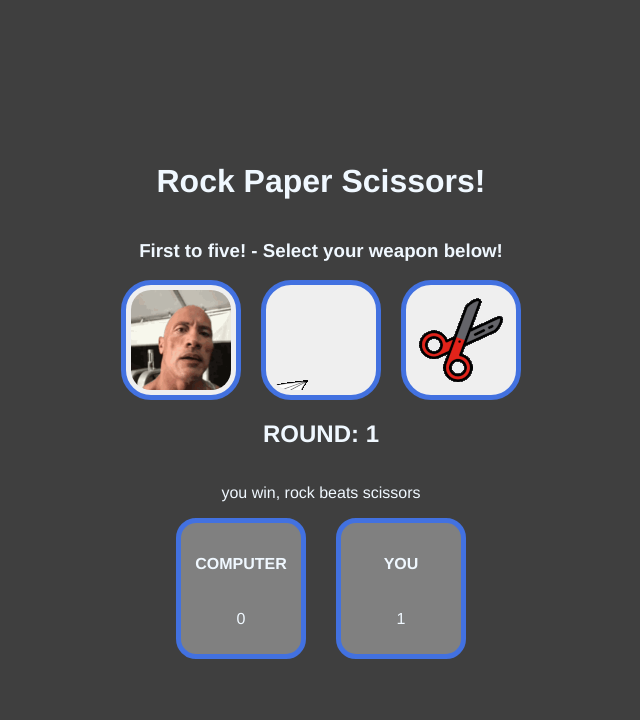
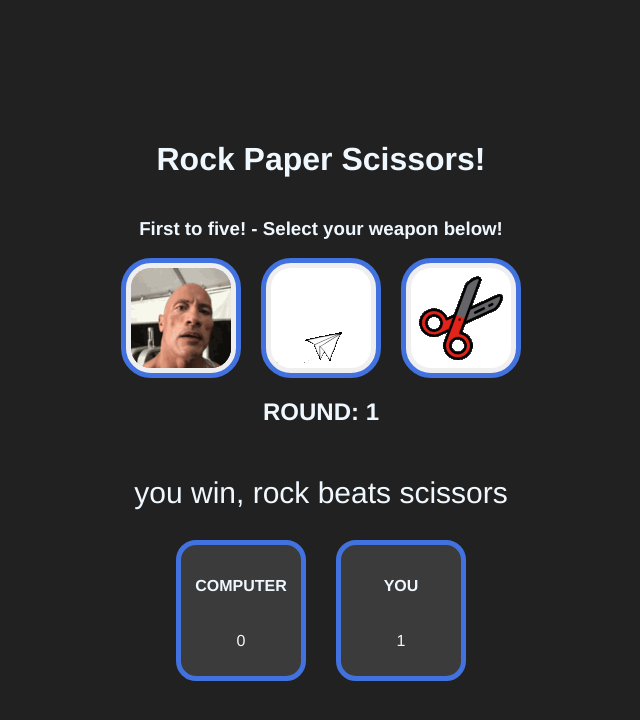
Before and after one commit to martyFay12/rock-paper-scissors, a plain HTML site: page index.html in a window 1280 px wide. Both pictures are taken after a click on the button 500 px from the left and 349 px from the top of the page. Shown: the whole page, without its empty margins (319-959 px from the left). Drawn offline with Linux system fonts and the light colour scheme.

Commit message:
Change styling minorly

```diff
--- a/index.html
+++ b/index.html
@@ -13,16 +13,33 @@
     <h3>First to five! - Select your weapon below!</h3>
     <div id="rps-buttons-container">
       <button class="weapon" id="rock">
-        <img src="./images/rock2.gif" alt="it's the Rock" />
+        <img class="static" src="./images/rock2.png" alt="it's the rock" /><img
+          class="active"
+          src="./images/rock2.gif"
+          alt="it's the Rock"
+        />
       </button>
       <button class="weapon" id="paper">
         <img
+          class="static"
+          src="./images/paper2.png"
+          alt="paper airplane"
+        /><img
+          class="active"
           src="./images/paper2.gif"
           alt="it's a bird, it's a plane, no! it's a paper airplane!"
         />
       </button>
       <button class="weapon" id="scissors">
-        <img src="./images/scissors2.gif" alt="Snip snip scissors" />
+        <img
+          class="static"
+          src="./images/scissors2.png"
+          alt="snip snip scissors"
+        /><img
+          class="active"
+          src="./images/scissors2.gif"
+          alt="Snip snip scissors"
+        />
       </button>
     </div>
     <h2>ROUND: 1</h2>
--- a/script.js
+++ b/script.js
@@ -157,9 +157,19 @@ function updateScores(roundWinner) {
   p.textContent = ++currentScore;
 }
 
+function removeText(e) {
+  console.log(e);
+  // if(box.textContent === '') return;
+  this.textContent = "";
+  return;
+}
+
 buttons = document.querySelectorAll(".weapon");
 buttons.forEach((button) => {
   button.addEventListener("click", () => {
-    console.log(playRound(button.id));
+    playRound(button.id);
   });
 });
+
+const roundResult = document.querySelector("#round-result");
+roundResult.addEventListener("transitionend", removeText);
--- a/style.css
+++ b/style.css
@@ -3,7 +3,7 @@ body {
   margin: 0;
   height: 100%;
   font-family: "Franklin Gothic Medium", "Arial Narrow", Arial, sans-serif;
-  background-color: rgb(63, 63, 63);
+  background-color: rgb(33, 33, 33);
   color: aliceblue;
 }
 
@@ -44,9 +44,30 @@ img {
   display: flex;
   flex-direction: column;
   align-items: center;
-  background-color: grey;
+  background-color: rgb(59, 59, 59);
   border-radius: 20px;
   border: 5px solid rgb(66, 113, 224);
   padding: 10px;
   width: 100px;
 }
+
+.static {
+  position: absolute;
+  background: white;
+}
+
+.static:hover {
+  opacity: 0;
+}
+
+button {
+  transition: all 0.07s ease-in-out;
+}
+button:hover {
+  transform: scale(1.1);
+  border: 10px solid gold;
+}
+
+#round-result {
+  font-size: 30px;
+}
```
Also changed, not shown: images/paper2.png (added), images/rock2.png (added), images/scissors2.png (added).
